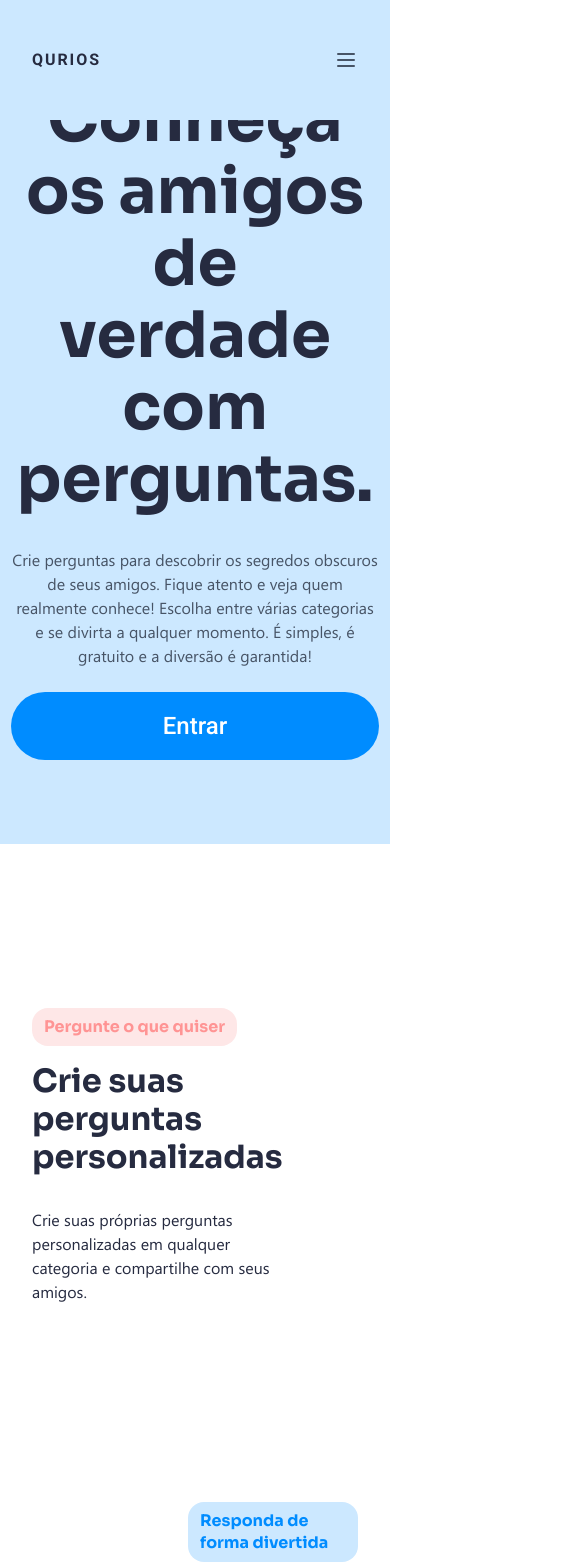
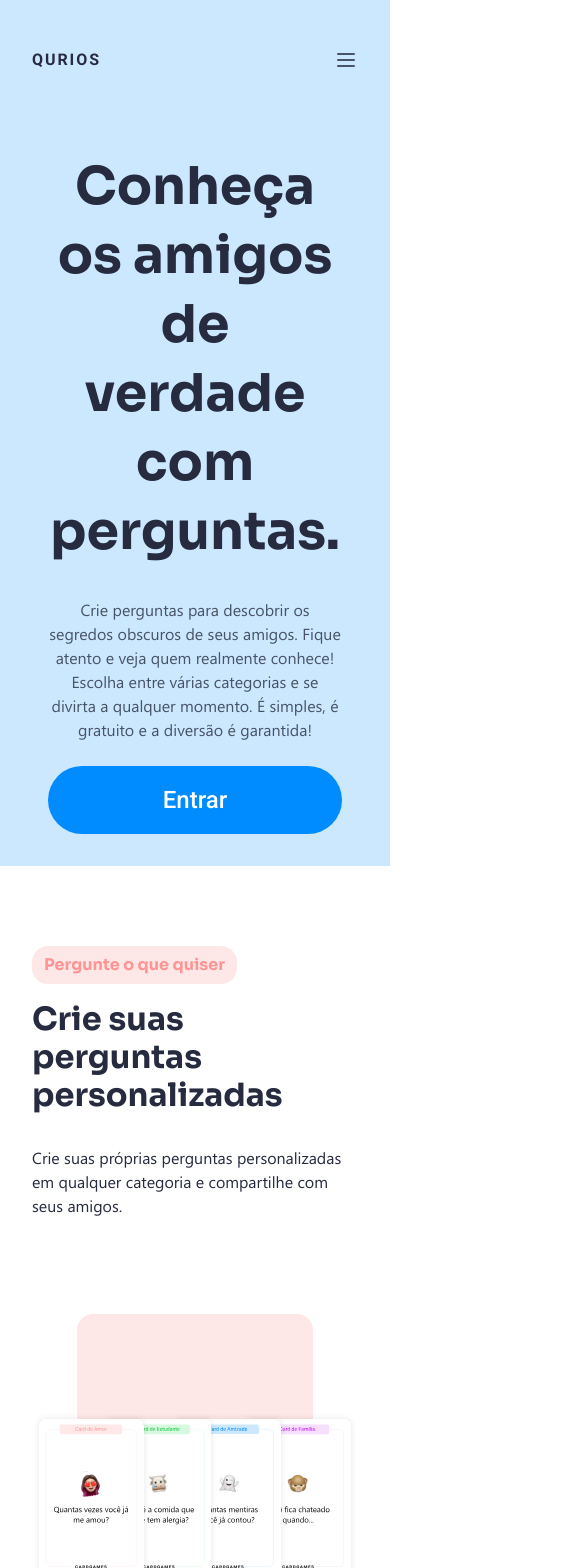
Before and after one commit to fabriciolak/qurios, a React (Vite) app: page / in a window 390 px wide. Shown: the top 1568 px of the page, 572 px wide, since content can reach past the window. Built offline with nearby package versions, Linux system fonts and the light colour scheme.

Commit message:
feat: add responsive for home page

```diff
--- a/src/App.tsx
+++ b/src/App.tsx
@@ -28,7 +28,7 @@ function App() {
 
             <Link to={`/app/login`}>
               <Button variant="primary" style={{
-                width: '368px',
+                width: '23rem',
                 height: '68px',
                 borderRadius: '999px',
                 fontSize: '1.5rem',
@@ -73,8 +73,8 @@ function App() {
       </section>
 
       <section className={styles.container_answer_questions}>
-        <div className={styles.container_pp_center}>
-          <div className={styles.content_pp_image}>
+        <div className={styles.container_aq_center}>
+          <div className={styles.content_aq_image}>
             <img src={CardGroupHeroSection} alt="Card Hero" />
           </div>
 
--- a/src/components/shared/accordion.module.css
+++ b/src/components/shared/accordion.module.css
@@ -52,3 +52,9 @@
   padding-right: 48px;
   transition: all 0.5 cubic-bezier(1, 0, 1, 0);
 }
+
+@media (max-width: 668px) {
+  .accordion_title span {
+    margin-right: 24px;
+  }
+}
--- a/src/styles/pages/home.module.css
+++ b/src/styles/pages/home.module.css
@@ -28,44 +28,6 @@
   max-width: 660px;
   margin-right: auto;
 
-}
-
-@media (max-width: 668px) {
-  .content_home .content_home_title {
-    font-size: 4rem;
-    line-height: 4.5rem;
-  }
-
-  .content_home .content_home_description {
-    font-size: 1rem;
-    line-height: 1.5rem;
-  }
-
-  .content_home button {
-    width: 100%;
-  }
-}
-
-@media (max-width: 1024px) {
-  /* .container_home {
-    height: calc(100vh - 7.5rem + 120px);
-  } */
-  .grid_home .container_background {
-    display: none;
-  }
-
-  .grid_home {
-    width: auto;
-  }
-
-  .content_home {
-    width: 100%;
-    display: flex;
-    justify-content: center;
-    align-items: center;
-    flex-direction: column;
-    text-align: center;
-  }
 }
 
 .content_home_title {
@@ -108,6 +70,62 @@
 
 .container_background_right > div:first-child {
   margin-top: 6rem;
+}
+
+@media (max-width: 495px) {
+  .grid_home {
+    margin-top: 120px;
+  }
+}
+
+@media (max-width: 434px) {
+  .container_home {
+    height: auto;
+  }
+
+  .grid_home {
+    width: 100%;
+    margin-top: 120px;
+    padding: 2rem 0;
+  }
+
+  .content_home {
+    padding: 0 1rem;
+  }
+
+  .content_home a {
+    display: flex;
+    width: 100%;
+  }
+
+  .content_home a button {
+    width: 100%;
+  }
+
+  .content_home h1 {
+    font-size: 52px;
+    line-height: 69px;
+  }
+
+  .content_home_description {
+    font-size: 1rem;
+    line-height: 1.5rem;
+  }
+}
+
+@media (max-width: 1024px) {
+  .content_home {
+    max-width: max-content;
+    text-align: center;
+    display: flex;
+    justify-content: center;
+    align-items: center;
+    flex-direction: column;
+  }
+
+  .container_background {
+    display: none;
+  }
 }
 
 /* Section custom questions */
@@ -185,6 +203,19 @@
   background-color: var(--colors-red-light);
 }
 
+@media (max-width: 668px) {
+  .container_custom_questions {
+    height: auto;
+    margin-top: 64px;
+    margin-bottom: 128px;
+  }
+
+  .container_cq_center {
+    flex-direction: column;
+    height: auto;
+  }
+}
+
 /* Section Answer Questions */
 
 .container_answer_questions {
@@ -248,6 +279,18 @@
 .content_aq_image img {
   width: 100%;
   height: auto;
+}
+
+@media (max-width: 668px) {
+  .container_answer_questions {
+    height: auto;
+    margin-bottom: 128px;
+  }
+
+  .container_aq_center {
+    flex-direction: column-reverse;
+    height: auto;
+  }
 }
 
 /* Section Privacy Policy */
@@ -315,11 +358,24 @@
   height: auto;
 }
 
+@media (max-width: 668px) {
+  .container_privacy_policy {
+    height: auto;
+    margin-bottom: 128px;
+  }
+
+  .container_pp_center {
+    flex-direction: column;
+    height: auto;
+  }
+}
+
 /* Section FAQ */
 
 .container_faq {
   width: 100%;
-  height: 759px;
+  /* height: 759px; */
+  height: auto;
 
   padding: 0 2rem;
   padding-top: 4rem ;
@@ -376,6 +432,17 @@
   justify-content: flex-start;
   align-items: center;
   flex-direction: column;
+}
+
+@media (max-width: 668px) {
+  .container_faq {
+    height: auto;
+  }
+
+  .container_faq_center {
+    flex-direction: column;
+    height: auto;
+  }
 }
 
 /* Footer */
@@ -443,3 +510,10 @@ footer {
 
   color: var(--colors-text);
 }
+
+@media (max-width: 425px) {
+  .container_footer {
+    flex-direction: column;
+    gap: 32px;
+  }
+}
```
